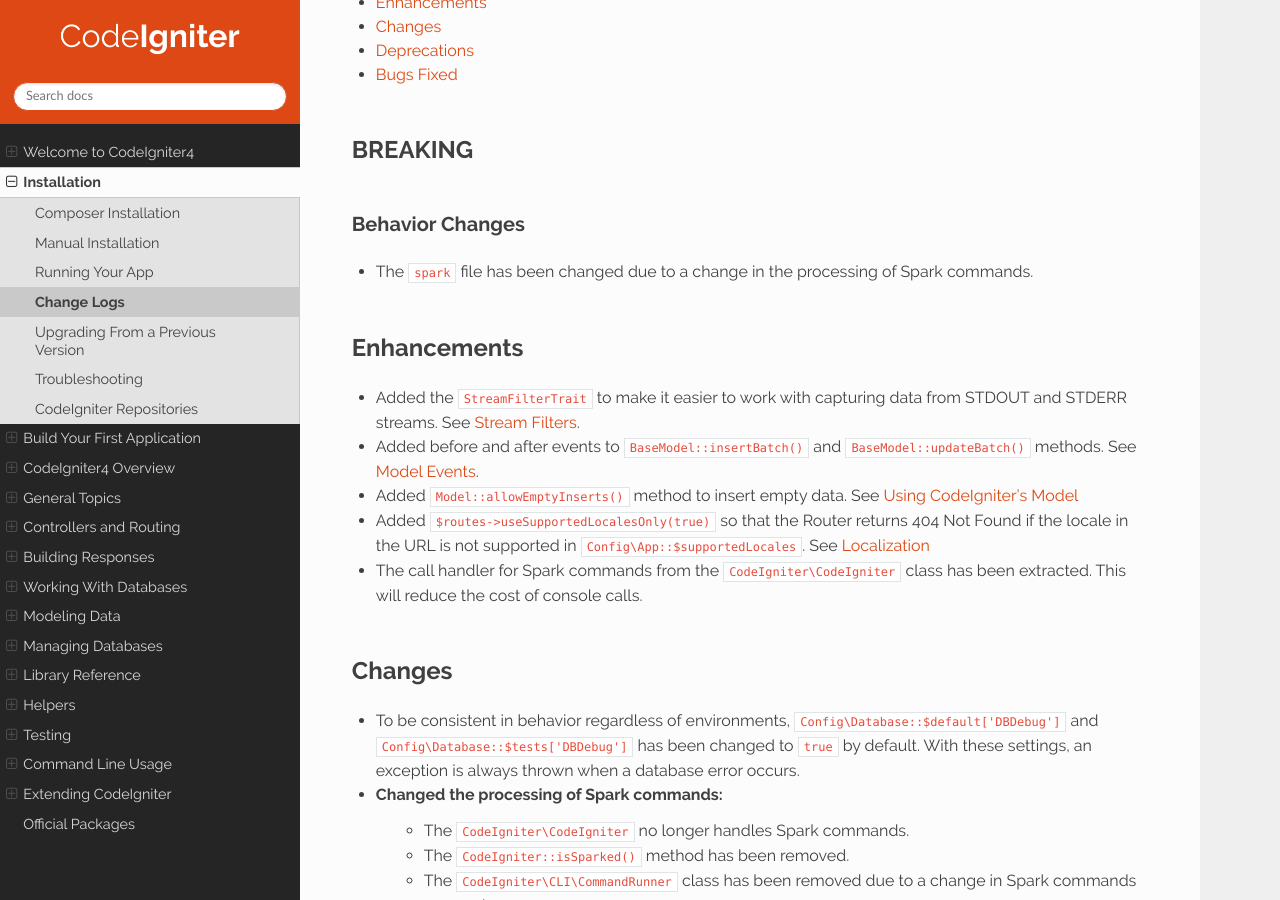
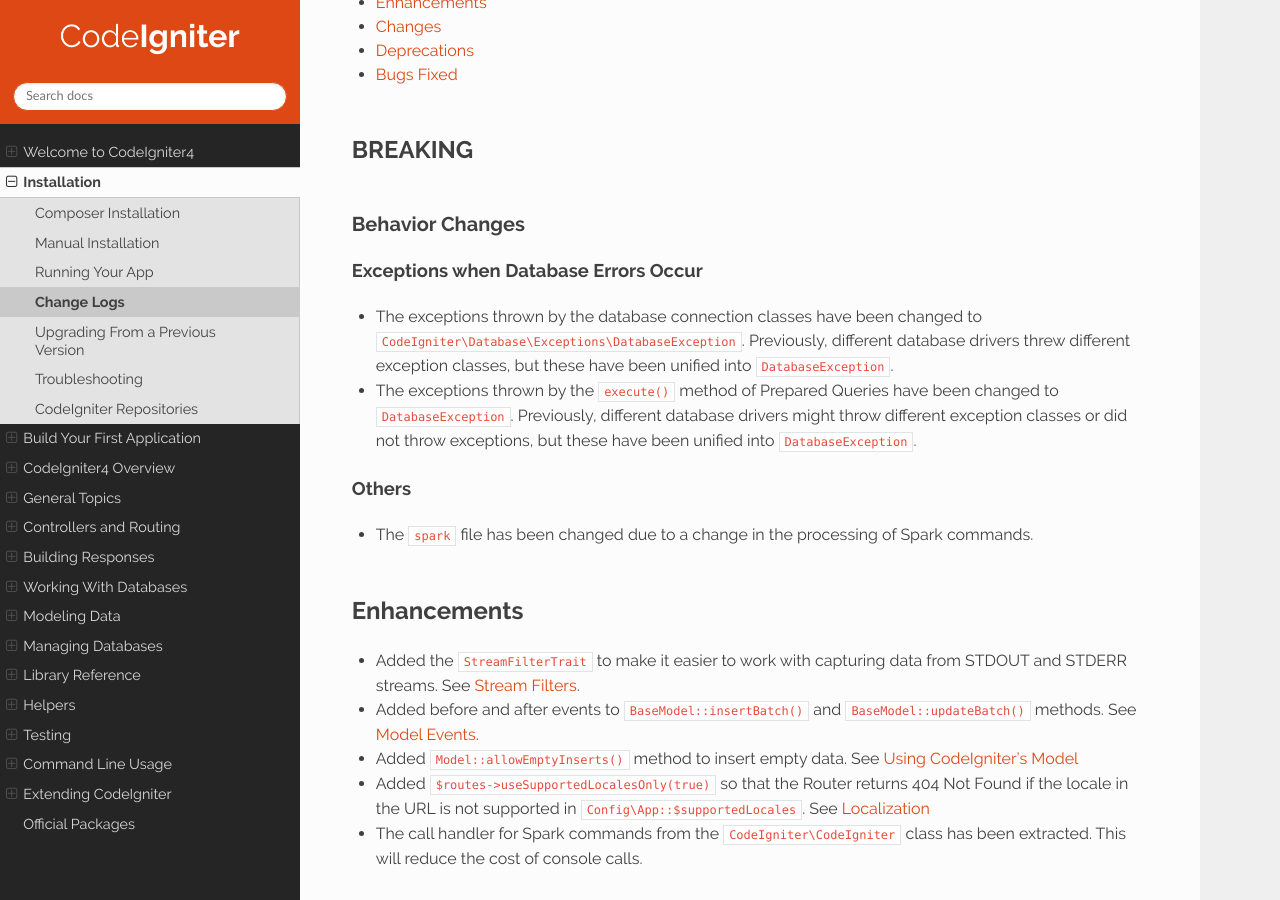
Before and after one commit to NEKOGET/ci4_user_guide_src, a Sphinx documentation site: the page built from source/changelogs/v4.3.0.rst, in a window 1280 px wide and 900 px high, scrolled down 309 px. Built offline with Sphinx 7.4.7 and the Read the Docs theme 2.0.0, drawn with Linux system fonts in a browser that asks for light colours.

```diff
--- a/source/changelogs/v4.3.0.rst
+++ b/source/changelogs/v4.3.0.rst
@@ -14,6 +14,18 @@ BREAKING
 
 Behavior Changes
 ================
+
+.. _exceptions-when-database-errors-occur:
+
+Exceptions when Database Errors Occur
+-------------------------------------
+
+- The exceptions thrown by the database connection classes have been changed to ``CodeIgniter\Database\Exceptions\DatabaseException``. Previously, different database drivers threw different exception classes, but these have been unified into ``DatabaseException``.
+- The exceptions thrown by the ``execute()`` method of Prepared Queries have been changed to ``DatabaseException``. Previously, different database drivers might throw different exception classes or did not throw exceptions, but these have been unified into ``DatabaseException``.
+
+Others
+------
+
 - The ``spark`` file has been changed due to a change in the processing of Spark commands.
 
 Enhancements
--- a/source/installation/upgrade_430.rst
+++ b/source/installation/upgrade_430.rst
@@ -30,6 +30,11 @@ The following files received significant changes and
         > composer update
         > cp vendor/codeigniter4/framework/spark .
 
+Breaking Changes
+****************
+
+- The exception classes may be changed when database errors occur. If you catch the exceptions, you must confirm that your code can catch the exceptions. See :ref:`exceptions-when-database-errors-occur` for details.
+
 Breaking Enhancements
 *********************
 
```
